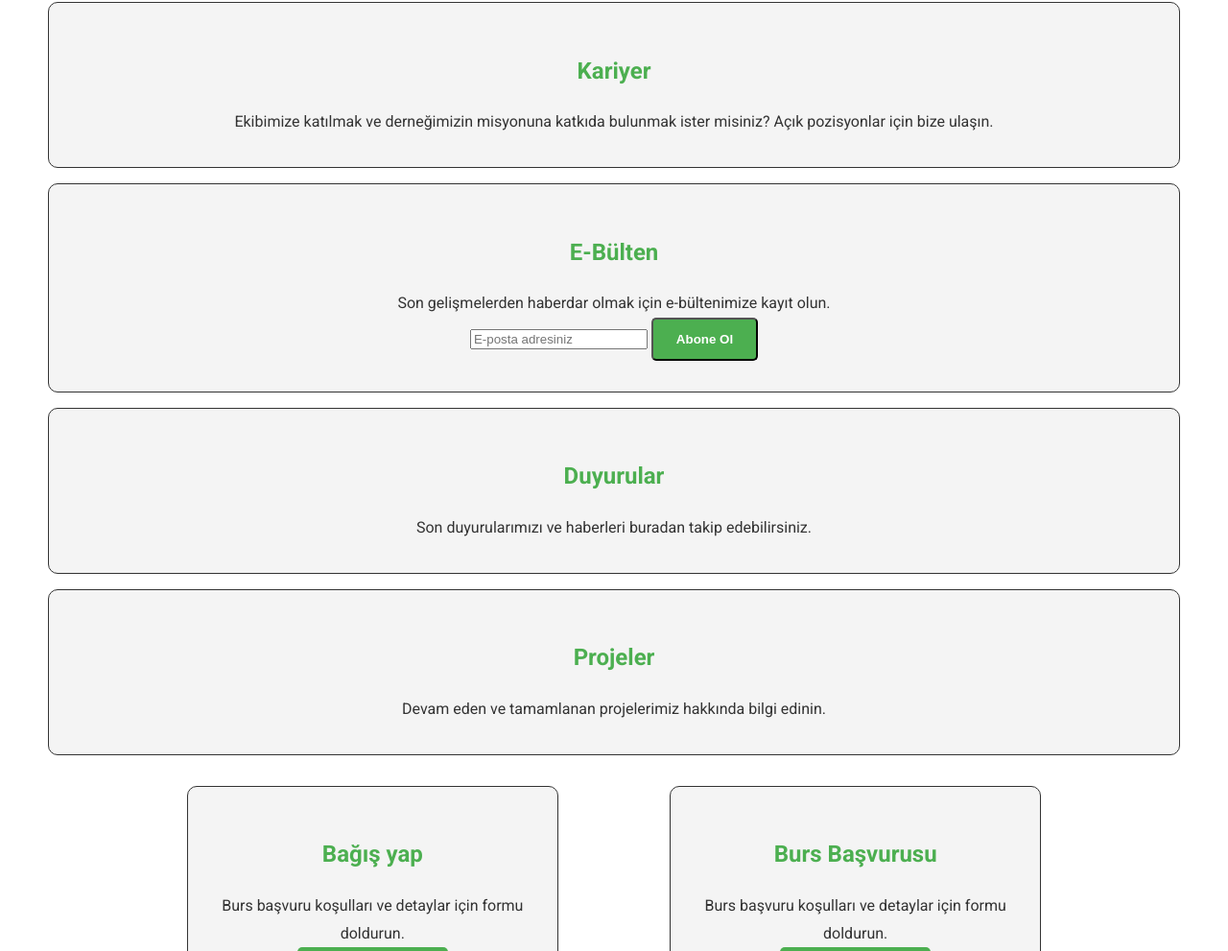
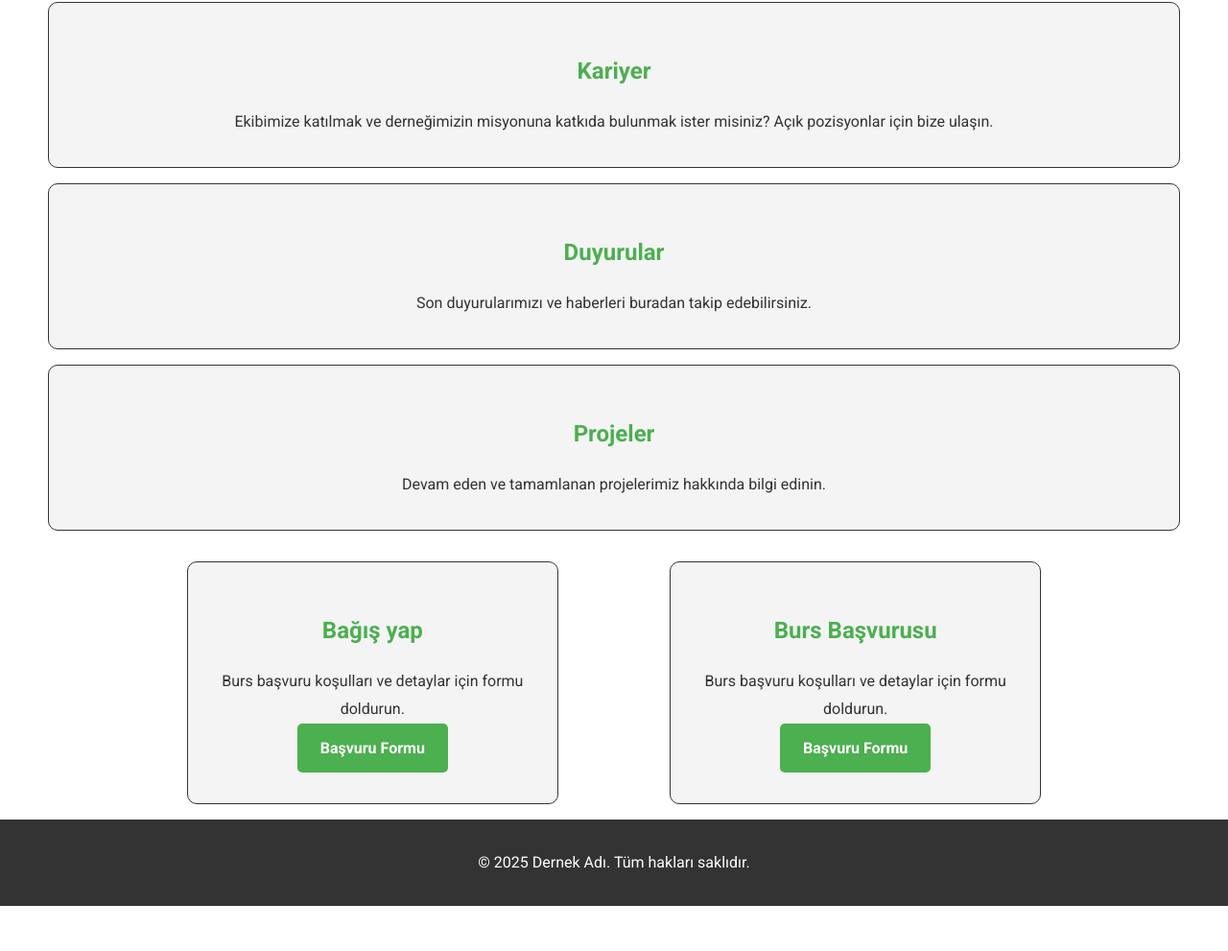
Before and after one commit to taroyaso58/dernekWeb, a plain HTML site: page index.html in a window 1280 px wide. Shown: the part 1617-2608 px from the top of the page at 96% size. After the commit the page ends 2561 px from the top, so only its background shows below. Drawn offline with Linux system fonts and the light colour scheme.

Commit message:
kaydetmemişim şimdi düzelmiş olması lazım

```diff
--- a/index.html
+++ b/index.html
@@ -177,16 +177,7 @@
             </div>
         </section>
 
-        <section id="ebulten" class="newsletter">
-            <div class="container">
-                <h2>E-Bülten</h2>
-                <p>Son gelişmelerden haberdar olmak için e-bültenimize kayıt olun.</p>
-                <form>
-                    <input type="email" placeholder="E-posta adresiniz">
-                    <button type="submit" class="btn">Abone Ol</button>
-                </form>
-            </div>
-        </section>
+
 
 
         <section id="duyurular" class="announcements">
```
